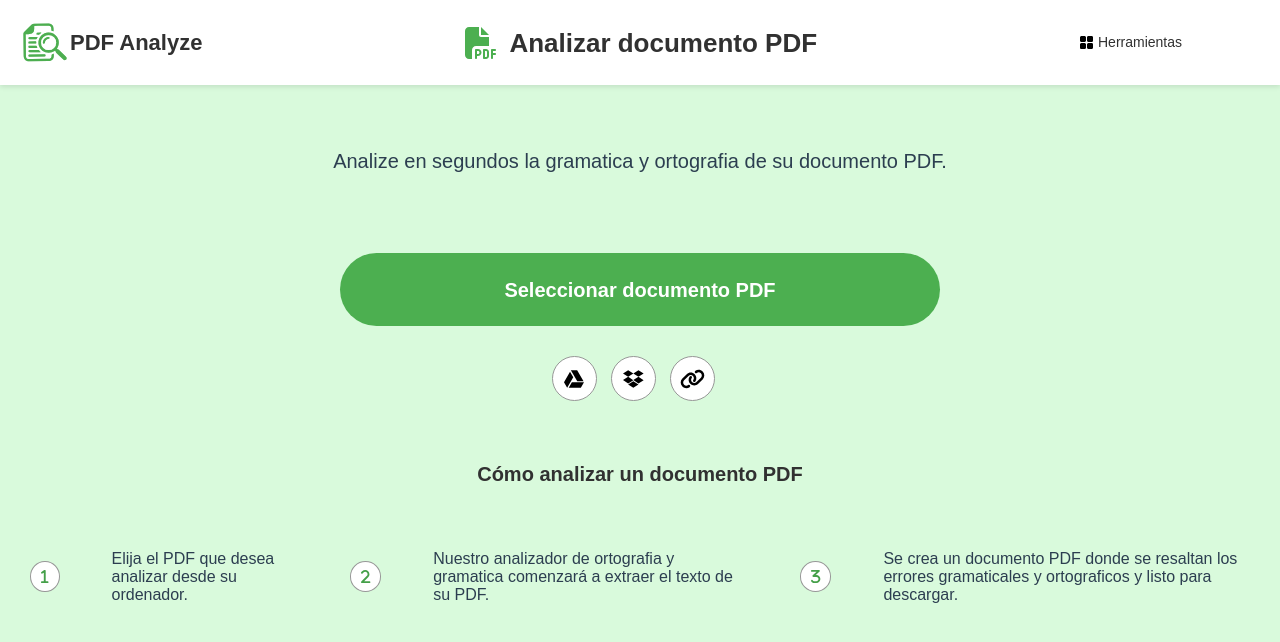
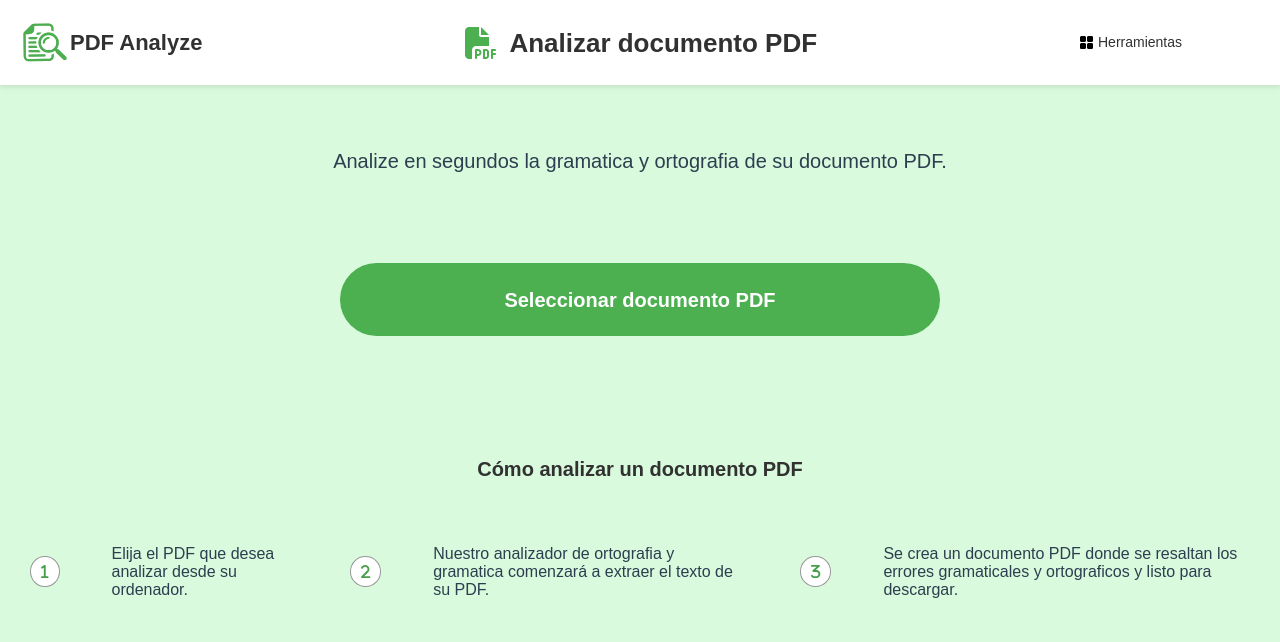
Before and after one commit to Fredy-Quispe/AutocorrectoG-O, a Vue app: page / in a window 1280 px wide. Shown: the top 642 px of the page. Built offline with nearby package versions, Linux system fonts and the light colour scheme.

Commit message:
Eliminacion de botones alternativos del sistema debido a retrasos en las entregas de los mismo

```diff
--- a/src/components/FileDownload.vue
+++ b/src/components/FileDownload.vue
@@ -3,7 +3,7 @@
 
         <div class="document-preview">
             <div class="document-preview">
-                <img :src="previewUrl" alt="Vista previa" class="img-document-preview"/>
+                <img :src="previewUrl" alt="Vista previa" class="img-document-preview" />
                 <p class="filename">{{ resultFilename }}</p>
             </div>
         </div>
@@ -12,10 +12,6 @@
 
         <div class="options">
             <div class="circular-buttons">
-                <button class="option-button circular" title="Guardar en Google Drive"><font-awesome-icon
-                        :icon="['fab', 'google-drive']" /></button>
-                <button class="option-button circular" title="Guardar en Dropbox"><font-awesome-icon
-                        :icon="['fab', 'dropbox']" /></button>
                 <button class="option-button circular" @click="goBack" title="Eliminar"><font-awesome-icon
                         :icon="['fas', 'trash']" /></button>
             </div>
--- a/src/components/FileUpload.vue
+++ b/src/components/FileUpload.vue
@@ -11,27 +11,6 @@
         </div>
         <button class="main-button" @click="selectFile">Seleccionar documento PDF</button>
         <input ref="fileInput" type="file" style="display: none" accept="application/pdf" @change="handleFileChange" />
-        <div class="alternative-buttons">
-            <div class="circular-buttons">
-                <button class="alternative-button circular"
-                    title="Seleccionar un archivo de Google Drive"><font-awesome-icon
-                        :icon="['fab', 'google-drive']" /></button>
-                <button class="alternative-button circular" title="Seleccione el archivo de Dropbox"><font-awesome-icon
-                        :icon="['fab', 'dropbox']" /></button>
-                <button class="alternative-button circular" title="Cargar el archivo desde la URL"
-                    @click="toggleModal"><font-awesome-icon :icon="['fas', 'link']" /></button>
-                <!-- Modal-->
-                <div v-show="isOpen" class="url-upload-modal">
-                    <div class="modal-content">
-                        <span class="close" @click="closeModal">&times;</span>
-                        <label for="pdfUrl" class="title-modal">Ingrese la URL del PDF</label>
-                        <input v-model="pdfUrl" class="input-modal" id="pdfUrl"
-                            placeholder="https://example.com/documento.pdf" />
-                        <button @click="uploadFromUrl" class="button-modal">Enviar</button>
-                    </div>
-                </div>
-            </div>
-        </div>
         <div class="how-to-use">
             <h2>Cómo analizar un documento PDF</h2>
             <div class="step-cards">
@@ -61,8 +40,6 @@ export default {
         return {
             resultFilename: '',
             previewUrl: '',
-            isOpen: false,
-            pdfUrl: '',
             errorMessage: '',
         };
     },
@@ -162,19 +139,6 @@ export default {
                 });
         },
 
-        uploadFromUrl() {
-            axios.post('http://localhost:5000/api/analyze/url', { pdfUrl: this.pdfUrl })
-                .then(response => {
-                    console.log('Respuesta desde el servidor:', response.data);
-                })
-                .catch(error => {
-                    console.error('Error al subir desde URL:', error);
-                })
-                .finally(() => {
-                    this.closeModal();
-                });
-        },
-
     },
 };
 </script>
@@ -199,118 +163,14 @@ export default {
     border: none;
     border-radius: 50px;
     cursor: pointer;
-    margin-top: 50px;
+    margin-top: 60px;
+    margin-bottom: 60px;
     height: 73px;
     width: 600px;
 }
 
 .main-button:hover {
     background-color: #45a049;
-}
-
-.alternative-buttons {
-    margin-top: 30px;
-    text-align: center;
-}
-
-.alternative-button {
-    background-color: white;
-    border: 1px solid rgb(151, 151, 151);
-    outline: 2px solid transparent;
-    color: black;
-    padding: 10px 20px;
-    font-size: 20px;
-    cursor: pointer;
-    margin-right: 16px;
-}
-
-.alternative-button:hover {
-    border-color: #45a049;
-}
-
-.url-upload-modal {
-    display: inline-block;
-    position: fixed;
-    top: 0;
-    left: 0;
-    width: 100%;
-    height: 100%;
-    background-color: rgba(0, 0, 0, 0.5);
-    display: flex;
-    align-items: center;
-    justify-content: center;
-}
-
-.modal-content {
-    background-color: #fefefe;
-    padding: 20px;
-    border: 1px solid #888;
-    max-width: 500px;
-    width: 100%;
-    height: 150px;
-    text-align: center;
-    position: relative;
-    border-radius: 8px;
-}
-
-.close {
-    color: #aaa;
-    float: right;
-    font-size: 28px;
-    font-weight: bold;
-    position: absolute;
-    top: 10px;
-    right: 20px;
-}
-
-.close:hover,
-.close:focus {
-    color: black;
-    text-decoration: none;
-    cursor: pointer;
-}
-
-.title-modal {
-    display: block;
-    margin-top: 20px;
-    margin-bottom: 15px;
-}
-
-.input-modal {
-    width: 100%;
-    padding: 10px;
-    margin-bottom: 15px;
-    box-sizing: border-box;
-    border-radius: 4px;
-    border: solid 1px;
-}
-
-.button-modal {
-    background-color: #45a049;
-    color: white;
-    padding: 15px 90px;
-    border: none;
-    border-radius: 4px;
-    cursor: pointer;
-}
-
-.button-modal:hover {
-    background-color: #45a049;
-}
-
-.circular-buttons {
-    display: flex;
-    justify-content: center;
-}
-
-.circular {
-    border-radius: 50%;
-    width: 45px;
-    height: 45px;
-    display: flex;
-    align-items: center;
-    justify-content: center;
-    margin-right: 14px;
 }
 
 .how-to-use {
```
Also changed, not shown: 1 other file (tests, documents, lock files or other folders).
